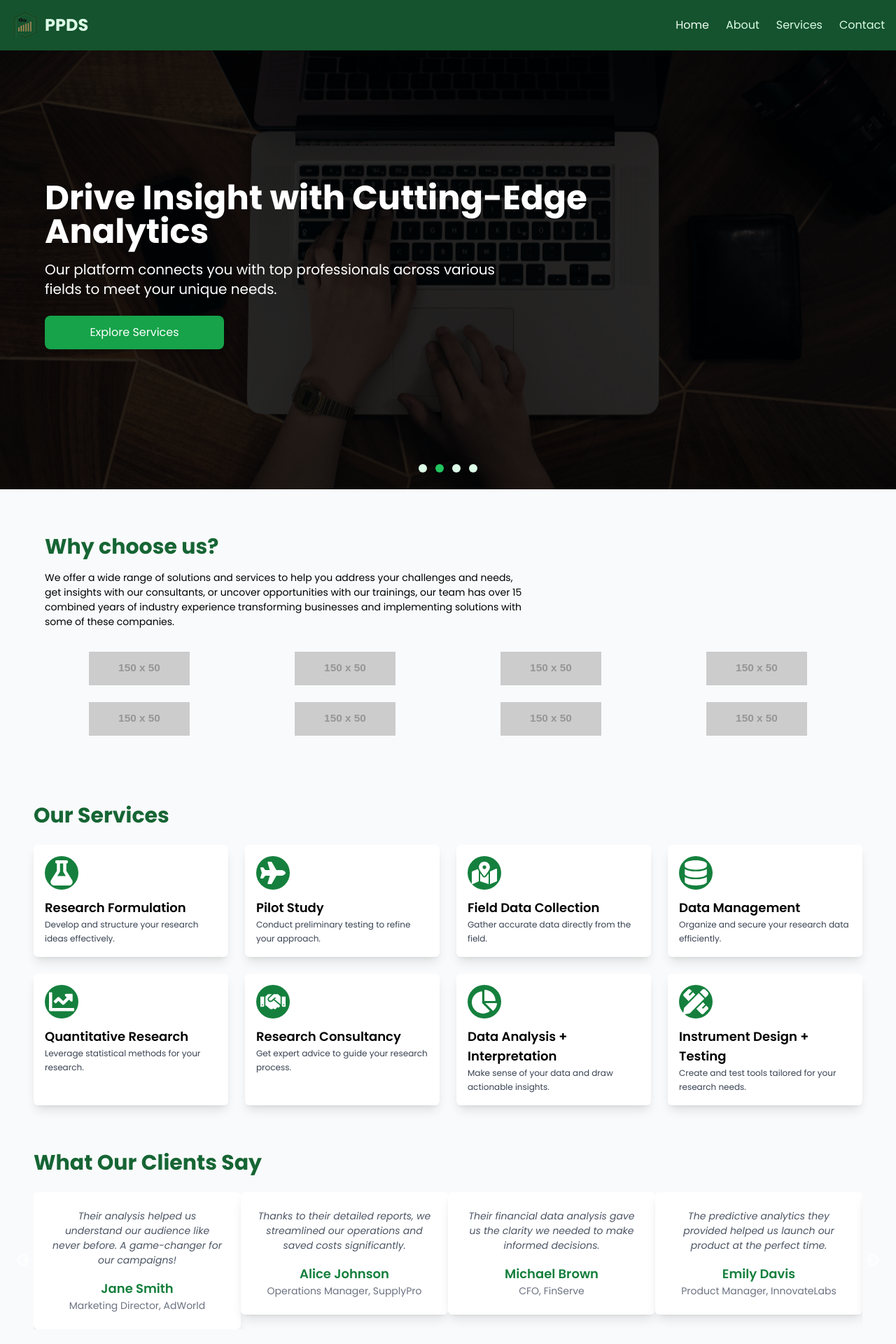
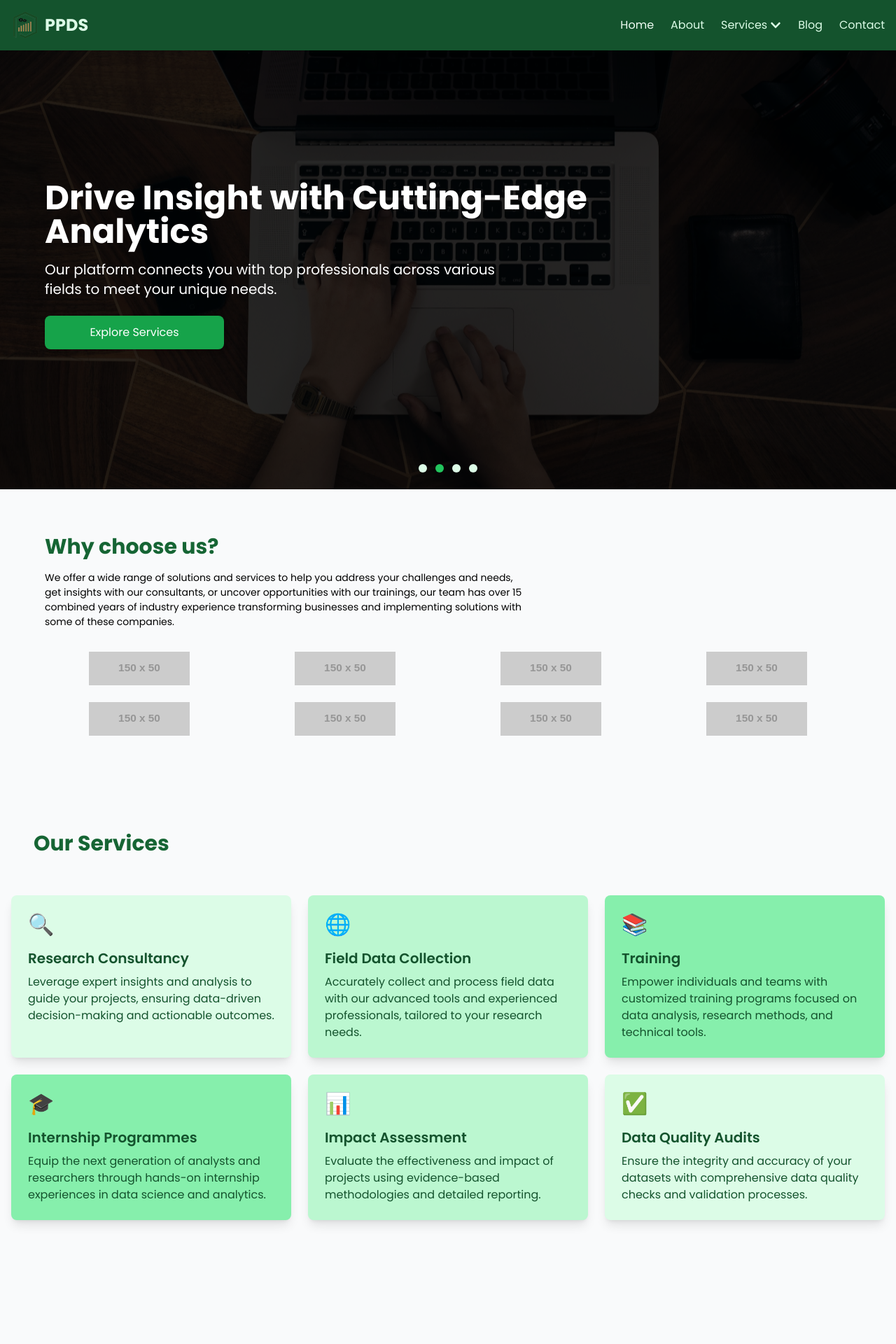
Before and after one commit to olagunju-oluwabukola/ppds, a React (Vite) app: page / in a window 1280 px wide. Shown: the top 1920 px of the page at 70% size. Built offline with nearby package versions, Linux system fonts and the light colour scheme.

Commit message:
services

```diff
--- a/src/Componets/Footer.jsx
+++ b/src/Componets/Footer.jsx
@@ -20,26 +20,26 @@ const Footer = () => {
             <ul className="space-y-2 text-[10px] md:text-[12px]">
               <li>
                 <NavLink
-                  to="/services"
+                  to="/about"
                   className="hover:text-brown-400 transition duration-300"
                 >
-                  Services
+                  About
                 </NavLink>
               </li>
               <li>
                 <NavLink
-                  to="/pricing"
+                  to="/services/training"
                   className="hover:text-brown-400 transition duration-300"
                 >
-                  Pricing
+                  Training
                 </NavLink>
               </li>
               <li>
                 <NavLink
-                  to="/blog"
+                  to="/services/consultation"
                   className="hover:text-brown-400 transition duration-300"
                 >
-                  Blog
+                  Consultation
                 </NavLink>
               </li>
               <li>
--- a/src/Componets/Navbar.jsx
+++ b/src/Componets/Navbar.jsx
@@ -1,13 +1,18 @@
 import { useState } from "react";
 import { NavLink } from "react-router-dom";
-import { FaBars, FaTimes } from "react-icons/fa";
+import { FaBars, FaTimes, FaChevronDown, FaChevronUp } from "react-icons/fa";
 import img from "../assets/PPDS_LOGO_TRIM-removebg-preview.png";
 
 const Navbar = () => {
   const [isMobileMenuOpen, setIsMobileMenuOpen] = useState(false);
+  const [isServicesDropdownOpen, setIsServicesDropdownOpen] = useState(false);
 
   const toggleMobileMenu = () => {
     setIsMobileMenuOpen(!isMobileMenuOpen);
+  };
+
+  const toggleServicesDropdown = () => {
+    setIsServicesDropdownOpen(!isServicesDropdownOpen);
   };
 
   return (
@@ -23,7 +28,7 @@ const Navbar = () => {
         <ul className="hidden md:flex space-x-6">
           <li>
             <NavLink
-              to="/home"
+              to="/"
               className="text-green-50 hover:text-brown-400 transition duration-300"
             >
               Home
@@ -37,12 +42,41 @@ const Navbar = () => {
               About
             </NavLink>
           </li>
+          <li className="relative">
+            <button
+              onClick={toggleServicesDropdown}
+              className="text-green-100 hover:text-brown-400 flex items-center space-x-1 transition duration-300 focus:outline-none"
+            >
+              <span>Services</span>
+              {isServicesDropdownOpen ? <FaChevronUp /> : <FaChevronDown />}
+            </button>
+            {isServicesDropdownOpen && (
+              <ul className="absolute top-full left-0 mt-2 bg-green-800 rounded-md shadow-md">
+                <li>
+                  <NavLink
+                    to="/services/training"
+                    className="block px-4 py-2 text-white hover:text-brown-400 transition duration-300"
+                  >
+                    Training
+                  </NavLink>
+                </li>
+                <li>
+                  <NavLink
+                    to="/services/consulting"
+                    className="block px-4 py-2 text-white hover:text-brown-400 transition duration-300"
+                  >
+                    Consulting
+                  </NavLink>
+                </li>
+              </ul>
+            )}
+          </li>
           <li>
             <NavLink
-              to="/services"
+              to="/blog"
               className="text-green-100 hover:text-brown-400 transition duration-300"
             >
-              Services
+              Blog
             </NavLink>
           </li>
           <li>
@@ -69,7 +103,7 @@ const Navbar = () => {
         <ul className="md:hidden flex flex-col space-y-4 p-4 bg-green-800 rounded-md">
           <li>
             <NavLink
-              to="/home"
+              to="/"
               className="text-white hover:text-brown-400 transition duration-300"
               onClick={() => setIsMobileMenuOpen(false)}
             >
@@ -87,11 +121,29 @@ const Navbar = () => {
           </li>
           <li>
             <NavLink
-              to="/services"
+              to="/services/training"
               className="text-white hover:text-brown-400 transition duration-300"
               onClick={() => setIsMobileMenuOpen(false)}
             >
-              Services
+              Training
+            </NavLink>
+          </li>
+          <li>
+            <NavLink
+              to="/services/consulting"
+              className="text-white hover:text-brown-400 transition duration-300"
+              onClick={() => setIsMobileMenuOpen(false)}
+            >
+              Consulting
+            </NavLink>
+          </li>
+          <li>
+            <NavLink
+              to="/blog"
+              className="text-white hover:text-brown-400 transition duration-300"
+              onClick={() => setIsMobileMenuOpen(false)}
+            >
+              Blog
             </NavLink>
           </li>
           <li>
--- a/src/Componets/ServicesCard.jsx
+++ b/src/Componets/ServicesCard.jsx
@@ -1,82 +1,71 @@
-import {
-  FaFlask,
-  FaPlane,
-  FaMapMarkedAlt,
-  FaDatabase,
-  FaChartLine,
-  FaHandshake,
-  FaChartPie,
-  FaPencilRuler,
-} from "react-icons/fa";
 
-const features = [
+
+const services = [
   {
-    title: "Research Formulation",
-    description: "Develop and structure your research ideas effectively.",
-    icon: <FaFlask />,
+    title: 'Research Consultancy',
+    description:
+      'Leverage expert insights and analysis to guide your projects, ensuring data-driven decision-making and actionable outcomes.',
+    bgColor: 'bg-green-100',
+    icon: '🔍',
   },
   {
-    title: "Pilot Study",
-    description: "Conduct preliminary testing to refine your approach.",
-    icon: <FaPlane />,
+    title: 'Field Data Collection',
+    description:
+      'Accurately collect and process field data with our advanced tools and experienced professionals, tailored to your research needs.',
+    bgColor: 'bg-green-200',
+    icon: '🌐',
   },
   {
-    title: "Field Data Collection",
-    description: "Gather accurate data directly from the field.",
-    icon: <FaMapMarkedAlt />,
+    title: 'Training',
+    description:
+      'Empower individuals and teams with customized training programs focused on data analysis, research methods, and technical tools.',
+    bgColor: 'bg-green-300',
+    icon: '📚',
   },
   {
-    title: "Data Management",
-    description: "Organize and secure your research data efficiently.",
-    icon: <FaDatabase />,
+    title: 'Internship Programmes',
+    description:
+      'Equip the next generation of analysts and researchers through hands-on internship experiences in data science and analytics.',
+    bgColor: 'bg-green-300',
+    icon: '🎓',
   },
   {
-    title: "Quantitative Research",
-    description: "Leverage statistical methods for your research.",
-    icon: <FaChartLine />,
+    title: 'Impact Assessment',
+    description:
+      'Evaluate the effectiveness and impact of projects using evidence-based methodologies and detailed reporting.',
+    bgColor: 'bg-green-200',
+    icon: '📊',
   },
   {
-    title: "Research Consultancy",
-    description: "Get expert advice to guide your research process.",
-    icon: <FaHandshake />,
-  },
-  {
-    title: "Data Analysis + Interpretation",
-    description: "Make sense of your data and draw actionable insights.",
-    icon: <FaChartPie />,
-  },
-  {
-    title: "Instrument Design + Testing",
-    description: "Create and test tools tailored for your research needs.",
-    icon: <FaPencilRuler />,
+    title: 'Data Quality Audits',
+    description:
+      'Ensure the integrity and accuracy of your datasets with comprehensive data quality checks and validation processes.',
+    bgColor: 'bg-green-100',
+    icon: '✅',
   },
 ];
 
-const ServicesCard = () => {
+export default function Services() {
   return (
-    <div className="py-8 px-4 md:px-12">
+    <div className=" min-h-screen py-10">
+      <div className="py-8 px-4 md:px-12">
       <h2 className="text-2xl md:text-2xl lg:text-3xl font-bold mb-6 text-green-800">Our Services</h2>
-      <div className="grid grid-cols-1 sm:grid-cols-2 lg:grid-cols-4 gap-6">
-        {features.map((feature, index) => (
-          <div
-            key={index}
-            className="bg-white shadow-lg rounded-md p-4 flex flex-col lg:items-start items-center hover:shadow-xl transition-shadow duration-300"
-          >
-            <div className="bg-green-700 text-white flex items-center justify-center rounded-full mb-3
-                w-10 h-10 text-2xl sm:w-12 sm:h-12 sm:text-3xl lg:w-12 lg:h-12 lg:text-4xl">
-              {feature.icon}
+      </div>
+      <div className="container mx-auto px-4">
+
+        <div className="grid grid-cols-1 md:grid-cols-2 lg:grid-cols-3 gap-6">
+          {services.map((service, index) => (
+            <div
+              key={index}
+              className={`p-6 rounded-lg shadow-lg ${service.bgColor} text-green-900`}
+            >
+              <div className="text-3xl mb-4">{service.icon}</div>
+              <h3 className="text-xl font-semibold mb-2">{service.title}</h3>
+              <p>{service.description}</p>
             </div>
-            <h3 className="font-semibold text-lg text-center lg:text-left">
-              {feature.title}
-            </h3>
-            <p className="text-gray-700 text-sm md:text-[12px] text-center lg:text-left">
-              {feature.description}
-            </p>
-          </div>
-        ))}
+          ))}
+        </div>
       </div>
     </div>
   );
-};
-
-export default ServicesCard;
+}
--- a/src/Componets/WhyChooseUs.jsx
+++ b/src/Componets/WhyChooseUs.jsx
@@ -12,7 +12,7 @@ const WhyChooseUs = () => {
     ];
 
     return (
-      <section className="py-16">
+      <section className="py-16 px-6 md:px-6">
         <div className="max-w-6xl mx-auto">
           <div className="md:text-left lg:w-3/5">
           <h2 className=" text-2xl md:text-2xl lg:text-3xl font-bold text-green-800 mb-4 " >Why choose us?</h2>
--- /dev/null
+++ b/src/Pages/About.jsx
@@ -0,0 +1,9 @@
+
+
+const About = () => {
+  return (
+    <div>About</div>
+  )
+}
+
+export default About
--- /dev/null
+++ b/src/Pages/Blog.jsx
@@ -0,0 +1,9 @@
+
+
+const Blog = () => {
+  return (
+    <div>Blog</div>
+  )
+}
+
+export default Blog
--- /dev/null
+++ b/src/Pages/Consultation.jsx
@@ -0,0 +1,82 @@
+import {
+    FaFlask,
+    FaPlane,
+    FaMapMarkedAlt,
+    FaDatabase,
+    FaChartLine,
+    FaHandshake,
+    FaChartPie,
+    FaPencilRuler,
+  } from "react-icons/fa";
+
+  const features = [
+    {
+      title: "Research Formulation",
+      description: "Develop and structure your research ideas effectively.",
+      icon: <FaFlask />,
+    },
+    {
+      title: "Pilot Study",
+      description: "Conduct preliminary testing to refine your approach.",
+      icon: <FaPlane />,
+    },
+    {
+      title: "Field Data Collection",
+      description: "Gather accurate data directly from the field.",
+      icon: <FaMapMarkedAlt />,
+    },
+    {
+      title: "Data Management",
+      description: "Organize and secure your research data efficiently.",
+      icon: <FaDatabase />,
+    },
+    {
+      title: "Quantitative Research",
+      description: "Leverage statistical methods for your research.",
+      icon: <FaChartLine />,
+    },
+    {
+      title: "Research Consultancy",
+      description: "Get expert advice to guide your research process.",
+      icon: <FaHandshake />,
+    },
+    {
+      title: "Data Analysis + Interpretation",
+      description: "Make sense of your data and draw actionable insights.",
+      icon: <FaChartPie />,
+    },
+    {
+      title: "Instrument Design + Testing",
+      description: "Create and test tools tailored for your research needs.",
+      icon: <FaPencilRuler />,
+    },
+  ];
+
+  const ServicesCard = () => {
+    return (
+      <div className="py-8 px-4 md:px-12">
+        <h2 className="text-2xl md:text-2xl lg:text-3xl font-bold mb-6 text-green-800">Our Services</h2>
+        <div className="grid grid-cols-1 sm:grid-cols-2 lg:grid-cols-4 gap-6">
+          {features.map((feature, index) => (
+            <div
+              key={index}
+              className="bg-white shadow-lg rounded-md p-4 flex flex-col lg:items-start items-center hover:shadow-xl transition-shadow duration-300"
+            >
+              <div className="bg-green-700 text-white flex items-center justify-center rounded-full mb-3
+                  w-10 h-10 text-2xl sm:w-12 sm:h-12 sm:text-3xl lg:w-12 lg:h-12 lg:text-4xl">
+                {feature.icon}
+              </div>
+              <h3 className="font-semibold text-lg text-center lg:text-left">
+                {feature.title}
+              </h3>
+              <p className="text-gray-700 text-sm md:text-[12px] text-center lg:text-left">
+                {feature.description}
+              </p>
+            </div>
+          ))}
+        </div>
+      </div>
+    );
+  };
+
+  export default ServicesCard;
--- /dev/null
+++ b/src/Pages/Services.jsx
@@ -0,0 +1,9 @@
+
+
+const Services = () => {
+  return (
+    <div>Services</div>
+  )
+}
+
+export default Services
--- /dev/null
+++ b/src/Pages/Training.jsx
@@ -0,0 +1,9 @@
+
+
+const Training = () => {
+  return (
+    <div>Training</div>
+  )
+}
+
+export default Training
```
Also changed, not shown: src/App.jsx (+21 -0 lines).
